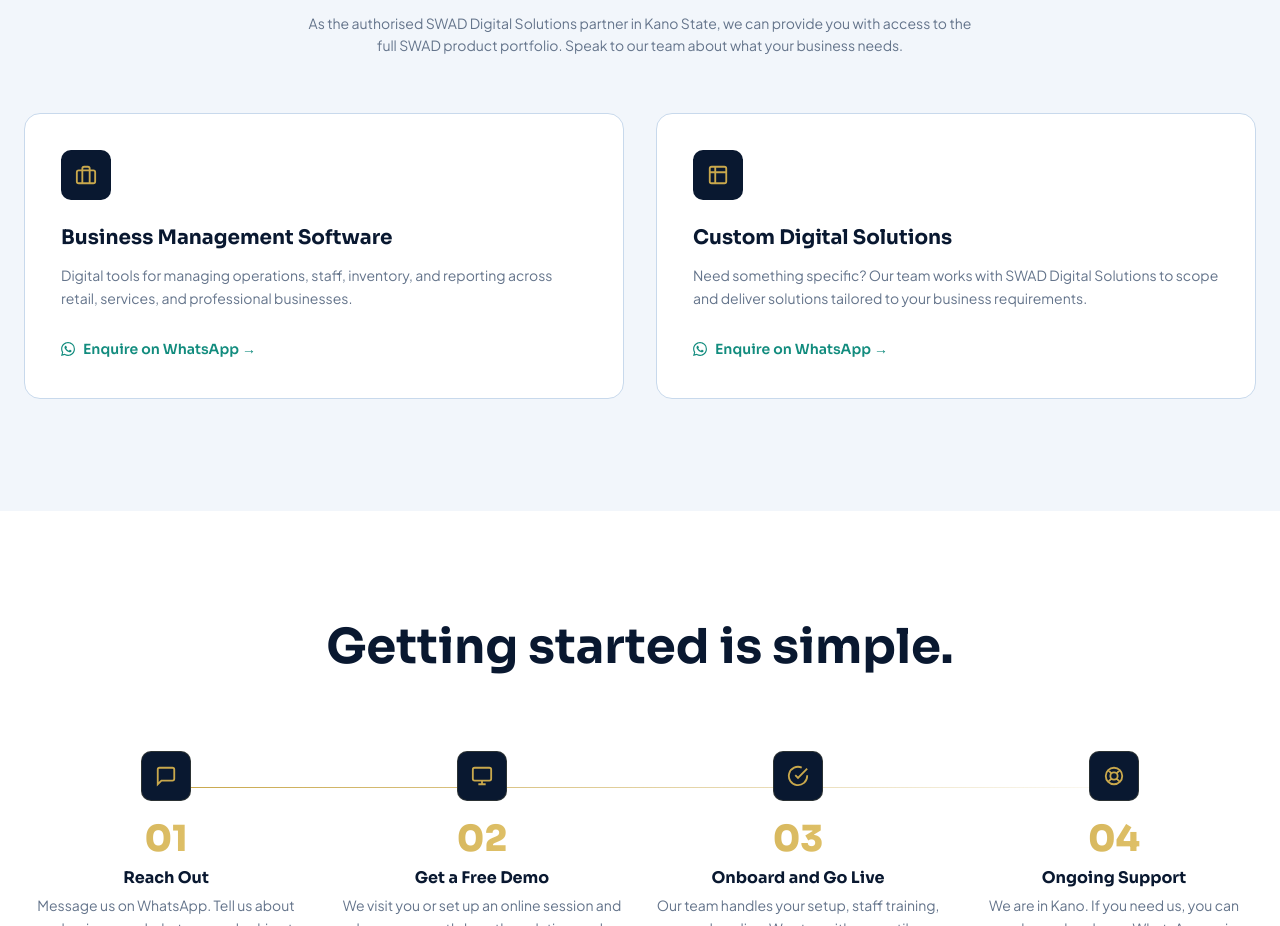
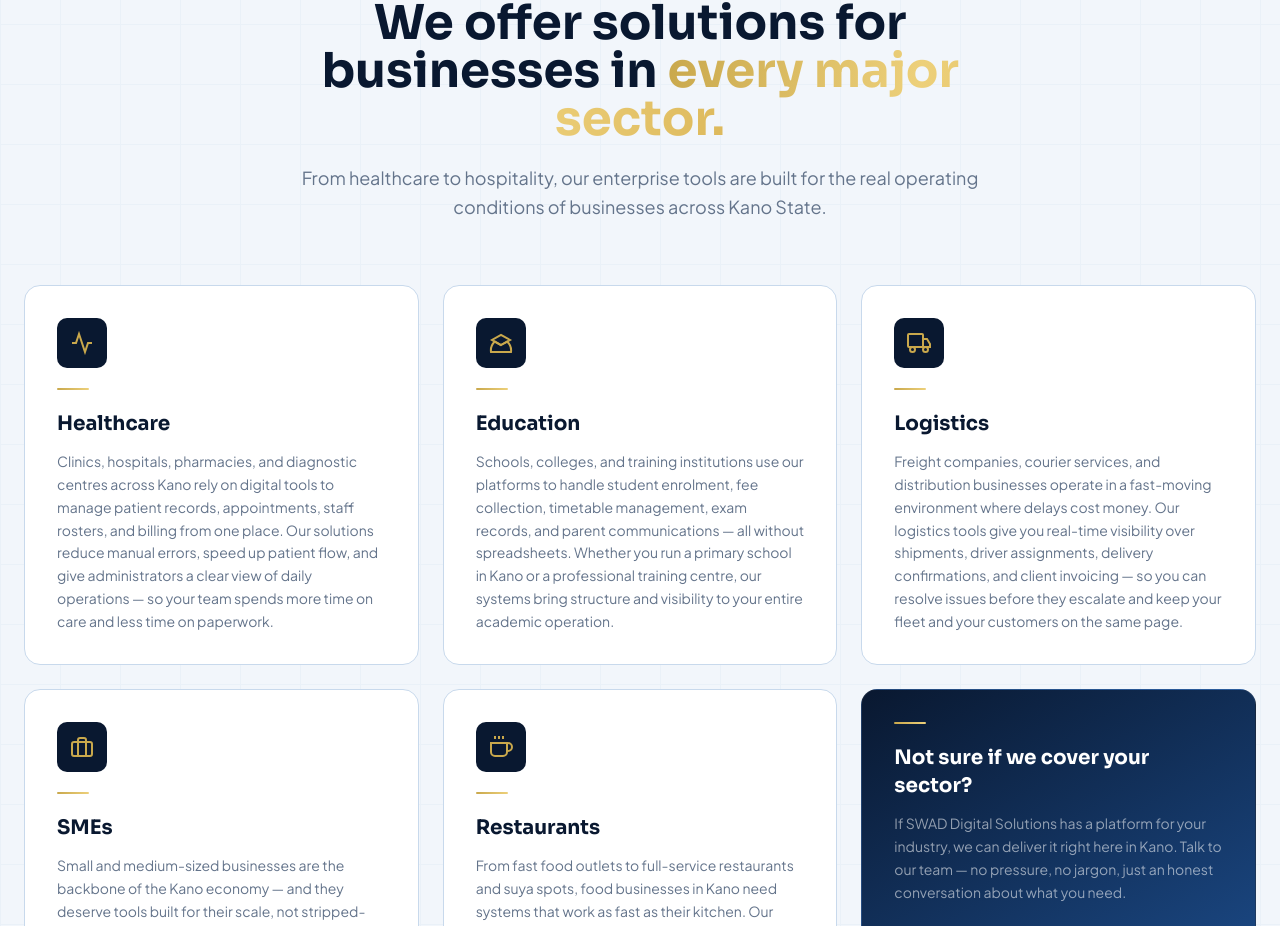
Before and after one commit to MR-MIKE001/EdmondTechService, a React (Vite) app: page /solutions in a window 1280 px wide. Shown: the part 1874-2800 px from the top of the page. Built offline with nearby package versions, Linux system fonts and the light colour scheme.

Commit message:
first commit

```diff
--- a/src/components/layout/Footer.tsx
+++ b/src/components/layout/Footer.tsx
@@ -59,7 +59,7 @@ export default function Footer() {
           <p className="text-white/20 text-xs">
             © {new Date().getFullYear()} {COMPANY_NAME}. Authorised Channel Partner of SWAD Digital Solutions Ltd.
           </p>
-          <p className="text-white/15 text-xs">Powered by SWAD Holdings Ltd.</p>
+          <p className="text-white/15 text-xs">Powered by SWAD Digital Solution Ltd.</p>
         </div>
       </div>
     </footer>
--- a/src/components/sections/HomeHero.tsx
+++ b/src/components/sections/HomeHero.tsx
@@ -66,7 +66,7 @@ export default function HomeHero() {
 
           <p className="text-xl text-white/55 mb-12 leading-relaxed max-w-lg">
             Edmond Tech Services connects businesses across Kano State to enterprise-grade digital solutions —
-            built for Africa, backed by SWAD Holdings, delivered locally.
+            built for Africa, backed by SWAD Digital Solution LTD, delivered locally.
           </p>
 
           {/* CTAs */}
--- /dev/null
+++ b/src/components/sections/IndustriesServed.tsx
@@ -0,0 +1,157 @@
+// src/components/sections/IndustriesServed.tsx
+
+import Reveal  from '@/components/ui/Reveal'
+import Eyebrow from '@/components/ui/Eyebrow'
+import WAIcon  from '@/components/ui/WAIcon'
+import { WHATSAPP_URL } from '@/utils/constants'
+
+const INDUSTRIES = [
+  {
+    icon: (
+      <svg width="24" height="24" fill="none" stroke="#C9A84C" strokeWidth="2" viewBox="0 0 24 24" aria-hidden="true">
+        <path d="M22 12h-4l-3 9L9 3l-3 9H2" />
+      </svg>
+    ),
+    title: 'Healthcare',
+    description:
+      'Clinics, hospitals, pharmacies, and diagnostic centres across Kano rely on digital tools to manage patient records, appointments, staff rosters, and billing from one place. Our solutions reduce manual errors, speed up patient flow, and give administrators a clear view of daily operations — so your team spends more time on care and less time on paperwork.',
+  },
+  {
+    icon: (
+      <svg width="24" height="24" fill="none" stroke="#C9A84C" strokeWidth="2" viewBox="0 0 24 24" aria-hidden="true">
+        <path d="M12 14l9-5-9-5-9 5 9 5z" />
+        <path d="M12 14l6.16-3.422A12.083 12.083 0 0122 21H2a12.083 12.083 0 013.84-10.422L12 14z" />
+      </svg>
+    ),
+    title: 'Education',
+    description:
+      'Schools, colleges, and training institutions use our platforms to handle student enrolment, fee collection, timetable management, exam records, and parent communications — all without spreadsheets. Whether you run a primary school in Kano or a professional training centre, our systems bring structure and visibility to your entire academic operation.',
+  },
+  {
+    icon: (
+      <svg width="24" height="24" fill="none" stroke="#C9A84C" strokeWidth="2" viewBox="0 0 24 24" aria-hidden="true">
+        <rect x="1" y="3" width="15" height="13" rx="1" />
+        <path d="M16 8h4l3 5v3h-7V8z" />
+        <circle cx="5.5" cy="18.5" r="2.5" />
+        <circle cx="18.5" cy="18.5" r="2.5" />
+      </svg>
+    ),
+    title: 'Logistics',
+    description:
+      'Freight companies, courier services, and distribution businesses operate in a fast-moving environment where delays cost money. Our logistics tools give you real-time visibility over shipments, driver assignments, delivery confirmations, and client invoicing — so you can resolve issues before they escalate and keep your fleet and your customers on the same page.',
+  },
+  {
+    icon: (
+      <svg width="24" height="24" fill="none" stroke="#C9A84C" strokeWidth="2" viewBox="0 0 24 24" aria-hidden="true">
+        <rect x="2" y="7" width="20" height="14" rx="2" />
+        <path d="M16 21V5a2 2 0 00-2-2h-4a2 2 0 00-2 2v16" />
+      </svg>
+    ),
+    title: 'SMEs',
+    description:
+      'Small and medium-sized businesses are the backbone of the Kano economy — and they deserve tools built for their scale, not stripped-down versions of enterprise software. Our SME solutions cover stock management, point-of-sale, staff records, sales tracking, and financial reporting, giving business owners a real-time picture of performance from any device, anywhere.',
+  },
+  {
+    icon: (
+      <svg width="24" height="24" fill="none" stroke="#C9A84C" strokeWidth="2" viewBox="0 0 24 24" aria-hidden="true">
+        <path d="M18 8h1a4 4 0 010 8h-1" />
+        <path d="M2 8h16v9a4 4 0 01-4 4H6a4 4 0 01-4-4V8z" />
+        <line x1="6" y1="1" x2="6" y2="4" />
+        <line x1="10" y1="1" x2="10" y2="4" />
+        <line x1="14" y1="1" x2="14" y2="4" />
+      </svg>
+    ),
+    title: 'Restaurants',
+    description:
+      'From fast food outlets to full-service restaurants and suya spots, food businesses in Kano need systems that work as fast as their kitchen. Our restaurant tools handle table orders, menu management, kitchen display, supplier tracking, staff shifts, and end-of-day revenue reports — helping you serve customers faster, reduce waste, and stay on top of your numbers.',
+  },
+]
+
+export default function IndustriesServed() {
+  return (
+    <section className="py-28 bg-steel-50 relative overflow-hidden" aria-labelledby="industries-heading">
+      <div className="absolute inset-0 grid-light opacity-50 pointer-events-none" />
+
+      <div className="relative z-10 max-w-7xl mx-auto px-6">
+
+        {/* Header */}
+        <Reveal className="text-center mb-16 max-w-3xl mx-auto">
+          <Eyebrow>Who We Serve</Eyebrow>
+          <h2
+            id="industries-heading"
+            className="text-4xl md:text-5xl font-bold font-display text-navy-900 leading-tight"
+          >
+            We offer solutions for businesses in{' '}
+            <span className="text-gold">every major sector.</span>
+          </h2>
+          <p className="mt-5 text-slate-500 text-lg leading-relaxed">
+            From healthcare to hospitality, our enterprise tools are built for the real
+            operating conditions of businesses across Kano State.
+          </p>
+        </Reveal>
+
+        {/* Cards */}
+        <div className="grid sm:grid-cols-2 lg:grid-cols-3 gap-6">
+
+          {INDUSTRIES.map((industry, i) => (
+            <Reveal key={industry.title} delay={((i % 3) as 0 | 1 | 2)}>
+              <article className="lift h-full rounded-2xl bg-white border border-steel-200 p-8 flex flex-col">
+                <div className="icon-box ib-dark mb-5 flex-shrink-0">
+                  {industry.icon}
+                </div>
+                <div
+                  className="w-8 h-0.5 rounded-full mb-5 flex-shrink-0"
+                  style={{ background: 'linear-gradient(90deg,#C9A84C,#EDD07A)' }}
+                />
+                <h3 className="text-xl font-bold mb-3 font-display text-navy-900">
+                  {industry.title}
+                </h3>
+                <p className="text-slate-500 text-sm leading-relaxed flex-1">
+                  {industry.description}
+                </p>
+              </article>
+            </Reveal>
+          ))}
+
+          {/* 6th dark CTA card */}
+          <Reveal delay={2}>
+            <div
+              className="h-full rounded-2xl p-8 flex flex-col justify-between"
+              style={{
+                background: 'linear-gradient(150deg,#091830,#1F5499)',
+                border: '1px solid rgba(255,255,255,.06)',
+              }}
+            >
+              <div
+                className="w-8 h-0.5 rounded-full mb-5"
+                style={{ background: 'linear-gradient(90deg,#C9A84C,#EDD07A)' }}
+              />
+              <div className="flex-1">
+                <h3 className="text-xl font-bold text-white mb-3 font-display">
+                  Not sure if we cover your sector?
+                </h3>
+                <p className="text-white/55 text-sm leading-relaxed">
+                  If SWAD Digital Solutions has a platform for your industry, we can
+                  deliver it right here in Kano. Talk to our team — no pressure,
+                  no jargon, just an honest conversation about what you need.
+                </p>
+              </div>
+
+              <a
+                href={WHATSAPP_URL}
+                target="_blank"
+                rel="noopener noreferrer"
+                className="btn btn-wa btn-sm mt-8 self-start"
+                aria-label="Ask us about your industry on WhatsApp"
+              >
+                <WAIcon size={15} />
+                Ask Us on WhatsApp
+              </a>
+            </div>
+          </Reveal>
+
+        </div>
+      </div>
+    </section>
+  )
+}
--- a/src/components/sections/ValueProps.tsx
+++ b/src/components/sections/ValueProps.tsx
@@ -9,7 +9,7 @@ const PROPS = [
       </svg>
     ),
     title: 'Locally Based',
-    body: 'We are a Kano State business. We understand your market, your clients, and your operating environment from the inside.',
+    body: 'We are based in Kano State. We understand your market, your clients, and your operating environment from the inside.',
     dark: false,
   },
   {
--- a/src/pages/Contact.tsx
+++ b/src/pages/Contact.tsx
@@ -122,7 +122,7 @@ export default function Contact() {
 
       <CTAStrip
         headline="Let's have a conversation."
-        sub="We are a Kano business serving Kano businesses. Whatever you need, we are here."
+        sub="We are based in Kano and serve Kano businesses. Whatever you need, we are here."
         cta="Message Us on WhatsApp"
       />
     </>
--- a/src/pages/Home.tsx
+++ b/src/pages/Home.tsx
@@ -5,6 +5,7 @@ import ValueProps      from '@/components/sections/ValueProps'
 import AboutSnippet    from '@/components/sections/AboutSnippet'
 import SolutionsOverview from '@/components/sections/SolutionsOverview'
 import WhyEdmond       from '@/components/sections/WhyEdmond'
+import IndustriesServed from '@/components/sections/IndustriesServed'
 
 export default function Home() {
   return (
@@ -19,6 +20,7 @@ export default function Home() {
       <AboutSnippet />
       <SolutionsOverview />
       <WhyEdmond />
+      <IndustriesServed />
       <CTAStrip
         headline="Ready to see what the right technology can do for your business?"
         sub="Talk to our team today. No pressure, no jargon — just a straight conversation about what you need."
--- a/src/pages/Solutions.tsx
+++ b/src/pages/Solutions.tsx
@@ -7,6 +7,7 @@ import WAIcon            from '@/components/ui/WAIcon'
 import HotelGoDashboard  from '@/components/sections/HotelGoDashboard'
 import ProcessSteps      from '@/components/sections/ProcessSteps'
 import { WHATSAPP_URL, HOTELGO_FEATURES } from '@/utils/constants'
+import IndustriesServed from '@/components/sections/IndustriesServed'
 
 export default function Solutions() {
   return (
@@ -85,6 +86,7 @@ export default function Solutions() {
           </div>
         </div>
       </section>
+      <IndustriesServed />
 
       {/* ── More Solutions ── */}
       <section className="py-28 bg-steel-50" aria-labelledby="more-sol-h">
--- a/src/utils/constants.ts
+++ b/src/utils/constants.ts
@@ -50,6 +50,7 @@ export const WHY_ITEMS = [
   },
 ];
 
+
 // ─── HotelGo features ─────────────────────────────────────────
 export const HOTELGO_FEATURES = [
   'Front desk and reception management',
```
